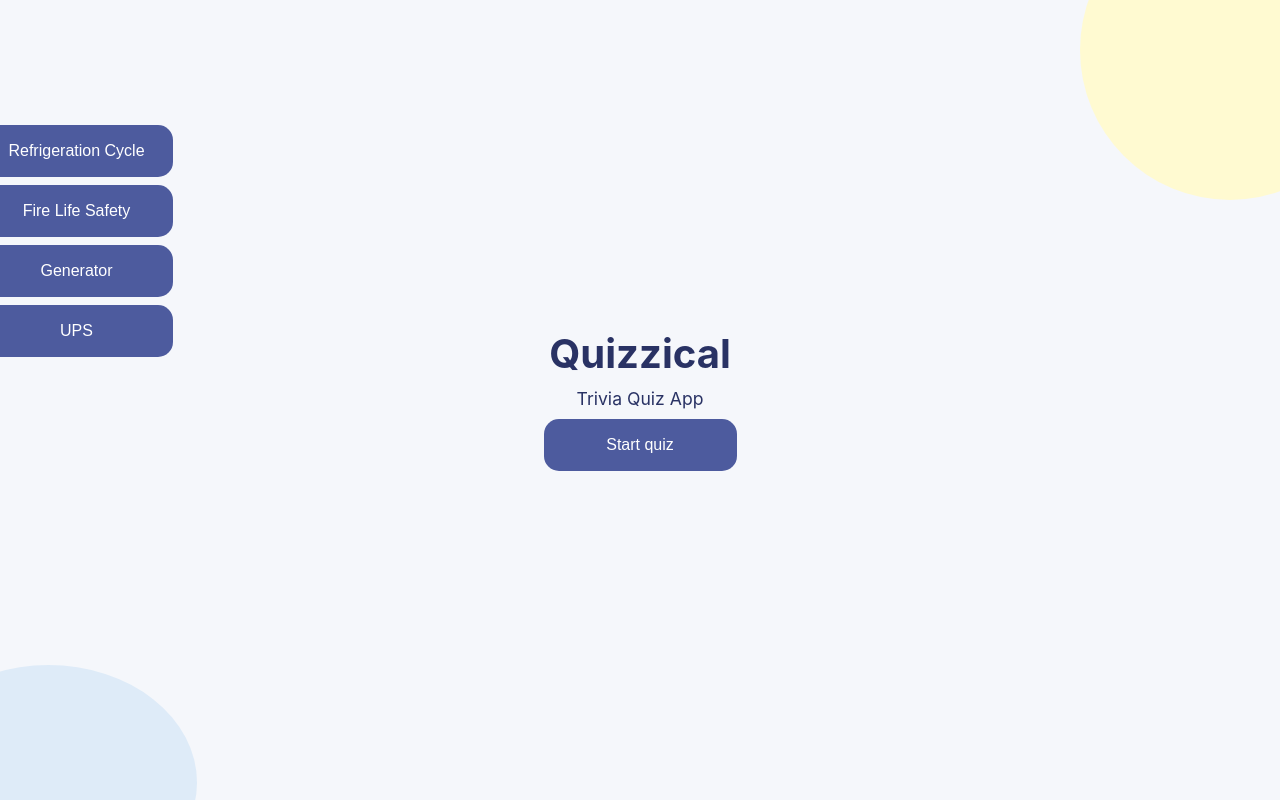
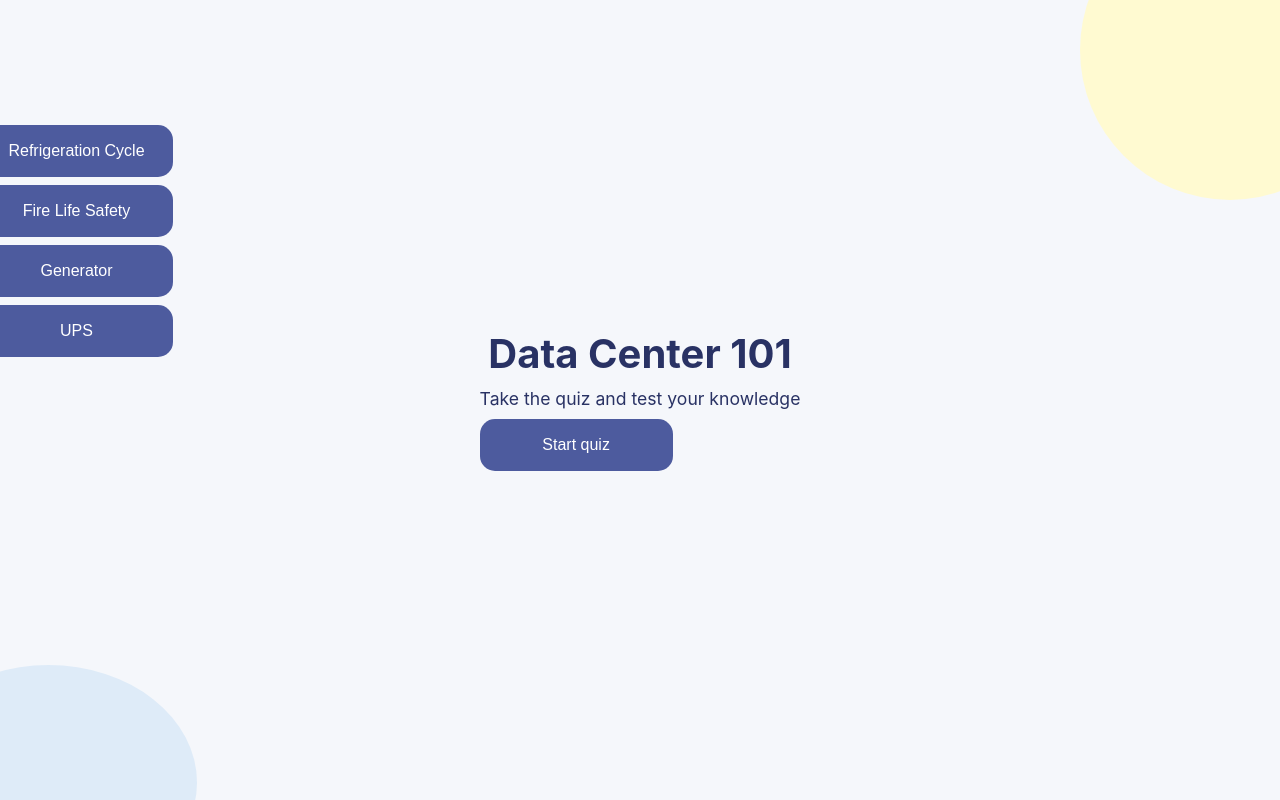
Before and after one commit to mejiab4494/Quizzical, a React (Vite) app: page /#home in a window 1280 px wide. Built offline with nearby package versions, Linux system fonts and the light colour scheme.

Commit message:
Change the tittle and the bookmark title

```diff
--- a/index.html
+++ b/index.html
@@ -4,7 +4,7 @@
     <meta charset="UTF-8" />
     <link rel="icon" type="image/svg+xml" href="/favicon.svg" />
     <meta name="viewport" content="width=device-width, initial-scale=1.0" />
-    <title>my-react-app</title>
+    <title>Data Center 101</title>
   </head>
   <body>
     <div id="root"></div>
--- a/src/component/startingPage.jsx
+++ b/src/component/startingPage.jsx
@@ -41,8 +41,8 @@ export default function StartingPage() {
 
       {page === "home" && (
         <div className="centered-container">
-          <h1>Quizzical</h1>
-          <p>Trivia Quiz App</p>
+          <h1>Data Center 101</h1>
+          <p>Take the quiz and test your knowledge</p>
           <button onClick={() => navigateTo("quiz")} className="start-btn">  {/* ✅ navigateTo */}
             Start quiz
           </button>
```
